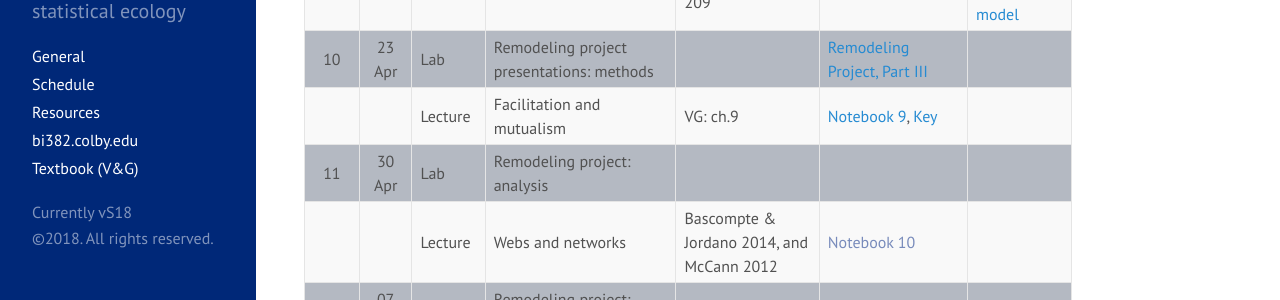
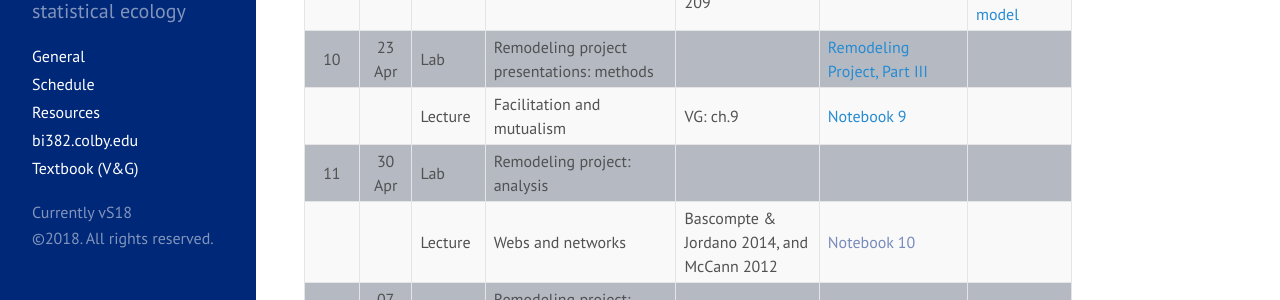
Before and after one commit to ColbyEcology/BI382_2018_Spring, a Jekyll site: the page built from Schedule.md, in a window 1280 px wide and 900 px high, scrolled down 1066 px. Shown: the part 294-594 px from the top of the window. Built offline with Jekyll 4.4.1, drawn with Linux system fonts in a browser that asks for light colours.

Commit message:
- lnb 9 key

```diff
--- a/Schedule.md
+++ b/Schedule.md
@@ -49,7 +49,7 @@ Week |  Date  | Meeting |     Topic
 09   | 16 Apr |   Lab   | Parameter estimation in R: maximum likelihood                  |                     |  [Lab experiment 2](../Assignments/LabExperiments/Experiment2/LabExperiment2.html){:target="_blank"} |
      |        | Lecture | Competition  				                                     | VG: ch.8, pp. 198–209 | [Notebook 8](../Assignments/LectureNotebooks/Ch8_Notebook), | [Comp](../Presentations/Lec18_19_Competition){:target="_blank"}, [Mumps model](https://www.ncbi.nlm.nih.gov/pmc/articles/PMC5800133/pdf/ijerph-15-00033.pdf)
 10   | 23 Apr |   Lab   | Remodeling project presentations: methods                      |                     | [Remodeling Project, Part III](../Assignments/RemodelingProject/RemodelingProject_Methods.html){:target="_blank"} |
-     |        | Lecture | Facilitation and mutualism                                     | VG: ch.9            | [Notebook 9](../Assignments/LectureNotebooks/Ch9_Notebook), [Key](../Assignments/LectureNotebooks/Ch9_Notebook_key.html){:target="_blank"} |
+     |        | Lecture | Facilitation and mutualism                                     | VG: ch.9            | [Notebook 9](../Assignments/LectureNotebooks/Ch9_Notebook) |
 11   | 30 Apr |   Lab   | Remodeling project: analysis                                   |                     | |
      |        | Lecture | Webs and networks                        		                 | Bascompte & Jordano 2014, and McCann 2012              | <span style="color:#788bbb">Notebook 10</span> |
 12   | 07 May |   Lab   | Remodeling project: analysis                                   |                     | |
```
